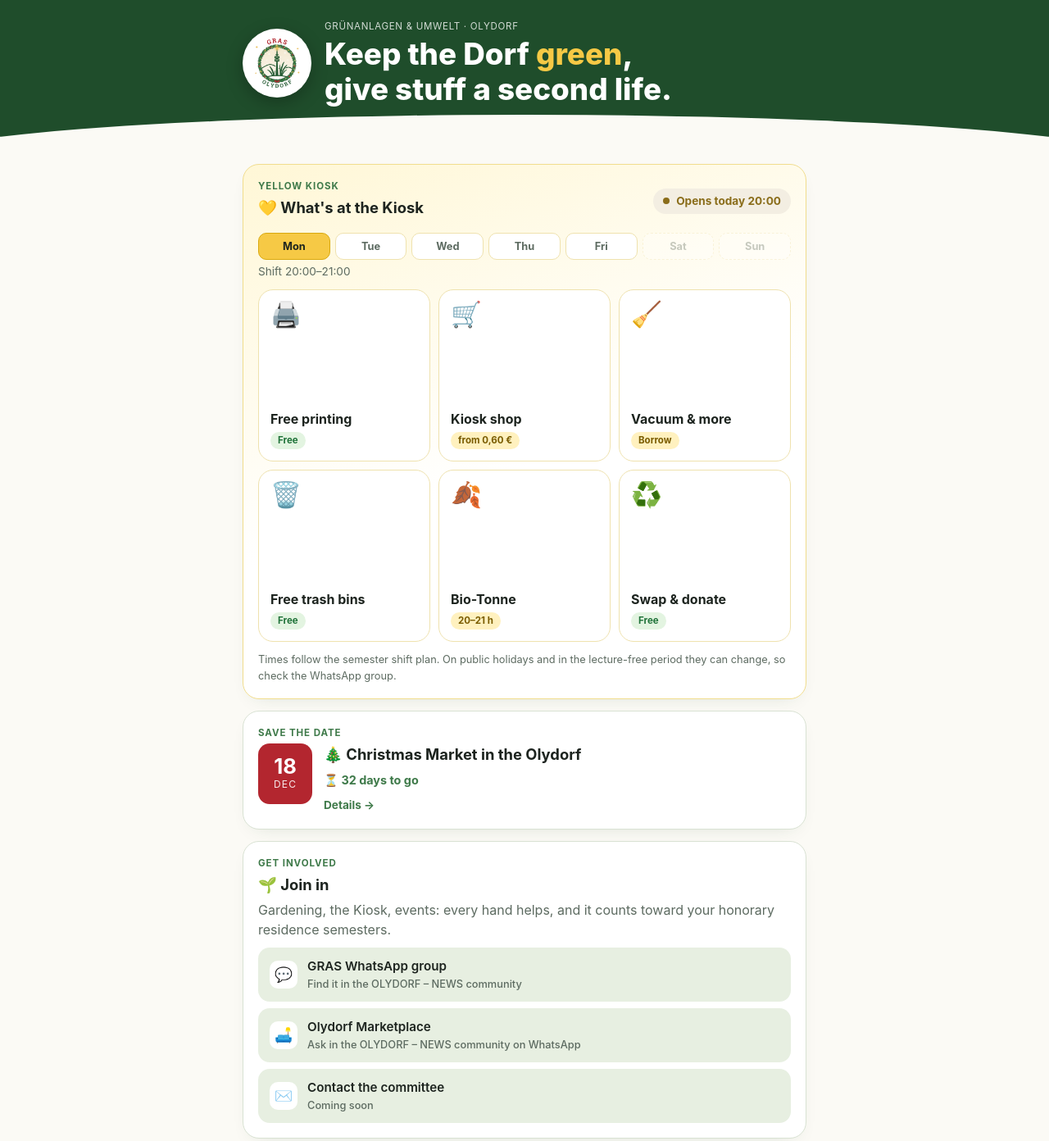
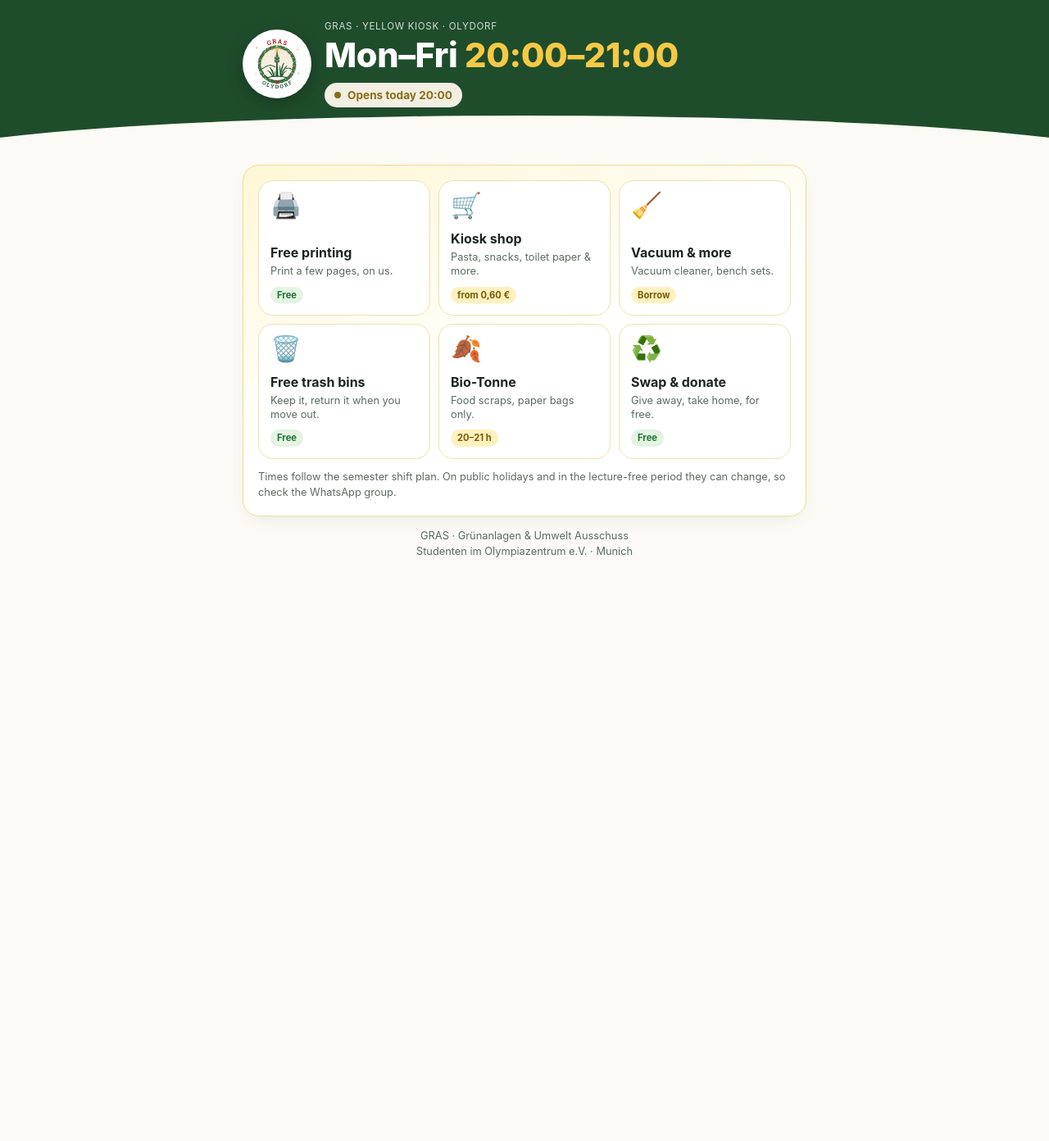
Before and after one commit to gras-olydorf/gras-olydorf.github.io, a plain HTML site: page index.html in a window 1280 px wide. Shown: the top 1392 px of the page at 82% size. After the commit the page ends 800 px from the top, so only its background shows below. Drawn offline with Linux system fonts and the light colour scheme.

Commit message:
Six equal tiles

```diff
--- a/data/kiosk.json
+++ b/data/kiosk.json
@@ -1,5 +1,5 @@
 {
-  "_help": "Edit the values below in the GitHub web editor, then Commit. Days: 0=Sun 1=Mon ... 6=Sat. Each entry in 'services' is one tile; its 'detail' is what opens when you tap it. Prices are numbers in euro (1.2 = 1,20 €). Never put names or phone numbers here: this repo is public.",
+  "_help": "Edit the values below in the GitHub web editor, then Commit. Days: 0=Sun 1=Mon ... 6=Sat. Each entry in 'services' is one tile; its 'detail' is what opens when you tap it. Prices are numbers in euro (1.2 = 1,20 €). Never put names or phone numbers here: this repo is public. 'blurb' is the short line on the tile.",
   "kiosk": {
     "openDays": [1, 2, 3, 4, 5],
     "openHour": 20,
@@ -14,7 +14,8 @@
       "tag": "Free",
       "detail": {
         "text": "Need to print a few pages? Come by during the Kiosk shift and print for free."
-      }
+      },
+      "blurb": "Print a few pages, on us."
     },
     {
       "id": "shop",
@@ -81,7 +82,8 @@
             ]
           }
         ]
-      }
+      },
+      "blurb": "Pasta, snacks, toilet paper & more."
     },
     {
       "id": "borrow",
@@ -94,7 +96,8 @@
           { "item": "Vacuum cleaner", "price": "1 € + 50 € deposit" },
           { "item": "Beer bench set", "price": "2 € + deposit" }
         ]
-      }
+      },
+      "blurb": "Vacuum cleaner, bench sets."
     },
     {
       "id": "bins",
@@ -103,7 +106,8 @@
       "tag": "Free",
       "detail": {
         "text": "Take a trash bin for your room for free. Just bring it back to the Kiosk when you move out."
-      }
+      },
+      "blurb": "Keep it, return it when you move out."
     },
     {
       "id": "bio",
@@ -133,7 +137,8 @@
           "Glass, metal, cat litter"
         ],
         "note": "Bio plastic bags don't break down in time at the composting plant, so the whole load gets sorted out. Paper bags are fine."
-      }
+      },
+      "blurb": "Food scraps, paper bags only."
     },
     {
       "id": "swap",
@@ -155,22 +160,8 @@
           "Batteries & chemicals"
         ],
         "note": "Outside opening hours you can still leave things there, just keep it tidy for the next person."
-      }
+      },
+      "blurb": "Give away, take home, for free."
     }
-  ],
-  "event": {
-    "title": "Christmas Market in the Olydorf",
-    "date": "2026-12-18",
-    "text": "Glühwein, waffles and good company. Come by, bring friends, and help us set up if you like!",
-    "prices": [
-      { "item": "🍷 Glühwein", "price": "" },
-      { "item": "🧇 Waffles", "price": "" }
-    ],
-    "note": "Helping at the stand? Remember your health certificate (Gesundheitszeugnis) if you serve drinks or make waffles."
-  },
-  "links": {
-    "whatsappGroup": "",
-    "marketplace": "",
-    "contact": ""
-  }
+  ]
 }
--- a/index.html
+++ b/index.html
@@ -3,13 +3,13 @@
 <head>
 <meta charset="utf-8">
 <meta name="viewport" content="width=device-width, initial-scale=1, viewport-fit=cover">
-<title>GRAS · Olydorf</title>
-<meta name="description" content="GRAS, the green spaces & environment committee of the Olympic Village in Munich: the Yellow Kiosk with free printing, a cheap shop, lending, Bio-Tonne and events.">
+<title>Yellow Kiosk · GRAS Olydorf</title>
+<meta name="description" content="GRAS, the green spaces & environment committee of the Olympic Village in Munich: the Yellow Kiosk with free printing, a cheap shop, lending and the Bio-Tonne, Mon–Fri 20–21 h.">
 <meta name="theme-color" content="#1f4d2b">
 <link rel="icon" type="image/png" href="assets/favicon.png">
 <link rel="apple-touch-icon" href="assets/apple-touch-icon.png">
 <meta property="og:title" content="GRAS · Olydorf">
-<meta property="og:description" content="The Yellow Kiosk, events and more from the Olydorf green committee.">
+<meta property="og:description" content="Yellow Kiosk in the Olydorf: free printing, cheap essentials, lending, Bio-Tonne.">
 <meta property="og:image" content="assets/logo.png">
 <style>
   :root{
@@ -35,7 +35,8 @@
   .logo{flex:0 0 84px;width:84px;height:84px;border-radius:50%;background:#fff;padding:5px;box-shadow:0 6px 20px rgba(0,0,0,.25)}
   .logo img{width:100%;height:100%;border-radius:50%;display:block}
   .eyebrow-light{font-size:.72rem;letter-spacing:.06em;opacity:.8;text-transform:uppercase}
-  h1{font-size:clamp(1.45rem,6vw,2.3rem);line-height:1.15;margin:4px 0 0;font-weight:800}
+  h1{font-size:clamp(1.7rem,8vw,2.6rem);line-height:1.1;margin:4px 0 0;font-weight:800;letter-spacing:-.01em}
+  h1 em{display:inline-block}
   h1 em{font-style:normal;color:var(--kiosk)}
 
   main{position:relative;z-index:1;margin-top:-40px}
@@ -46,29 +47,26 @@
 
   /* Kiosk: status + compact day strip + 2-column tiles */
   .kiosk{background:linear-gradient(160deg,#fff7d6 0%,#fff 55%);border-color:#f1dd8d}
-  .kiosk-top{display:flex;justify-content:space-between;align-items:center;gap:10px;flex-wrap:wrap}
   .status{display:inline-flex;align-items:center;gap:8px;font-weight:700;font-size:.85rem;padding:5px 12px;border-radius:999px;background:#eee;color:#444}
   .status .dot{width:8px;height:8px;border-radius:50%;background:currentColor}
   .status.open{background:#e3f4e1;color:#20733a}
   .status.open .dot{animation:pulse 1.6s infinite}
   .status.closed{background:#f3eee2;color:#8a6d1a}
+  header .status{margin-top:10px}
   @keyframes pulse{0%{box-shadow:0 0 0 0 rgba(32,115,58,.5)}70%{box-shadow:0 0 0 8px rgba(32,115,58,0)}100%{box-shadow:0 0 0 0 rgba(32,115,58,0)}}
-  .days{display:flex;gap:6px;margin:12px 0 4px}
-  .days span{flex:1;text-align:center;font-size:.8rem;font-weight:700;padding:6px 0;border-radius:10px;background:#fff;border:1px solid #efe2ae;color:var(--muted)}
-  .days span.today{background:var(--kiosk);border-color:var(--kiosk-deep);color:var(--ink)}
-  .days span.off{opacity:.35;border-style:dashed}
-  .time{font-size:.85rem;color:var(--muted);margin-bottom:12px}
 
+  /* Six equal tiles: 2 columns on phones, 3 on wider screens */
   .tiles{display:grid;grid-template-columns:1fr 1fr;gap:10px}
-  .tile{aspect-ratio:1/1;display:flex;flex-direction:column;justify-content:space-between;text-align:left;
+  .tile{display:flex;flex-direction:column;align-items:flex-start;gap:4px;text-align:left;min-height:150px;
         background:#fff;border:1px solid #efe2ae;border-radius:18px;padding:14px;cursor:pointer;
         -webkit-tap-highlight-color:transparent;transition:transform .12s, box-shadow .12s}
-  .tile:hover{box-shadow:0 6px 16px -10px rgba(31,77,43,.4)}
+  .tile .ic{font-size:1.9rem;line-height:1;margin-bottom:auto}
+  .tile b{display:block;font-size:1rem;line-height:1.2;margin-top:12px}
+  .tile p{font-size:.8rem;line-height:1.35;color:var(--muted)}
+  .tile:hover{box-shadow:0 6px 16px -10px rgba(31,77,43,.45)}
   .tile:active{transform:scale(.97)}
-  .tile:focus-visible{outline:3px solid var(--kiosk-deep);outline-offset:2px}
-  .tile .ic{font-size:1.9rem;line-height:1}
-  .tile b{display:block;font-size:1rem;line-height:1.25;margin-top:auto}
-  .tag{display:inline-block;margin-top:6px;font-size:.72rem;font-weight:700;padding:2px 9px;border-radius:999px;background:#fff1bf;color:#7a5c00;align-self:flex-start}
+  .tile:focus-visible{outline:3px solid var(--forest);outline-offset:2px}
+  .tag{display:inline-block;margin-top:6px;font-size:.7rem;font-weight:700;padding:2px 8px;border-radius:999px;background:#fff1bf;color:#7a5c00}
   .tag.free{background:#e3f4e1;color:#20733a}
   @media (min-width:600px){ .tiles{grid-template-columns:repeat(3,1fr)} }
 
@@ -87,6 +85,7 @@
   .sheet-head h3{font-size:1.2rem;flex:1}
   .close{border:0;background:var(--sage);width:34px;height:34px;border-radius:50%;font-size:1.1rem;cursor:pointer}
   .sheet p{color:var(--muted)}
+  .sheet:focus{outline:none}
   .chips{display:flex;flex-wrap:wrap;gap:8px;margin:12px 0 4px}
   .chip{font-weight:700;font-size:.88rem;padding:7px 13px;border-radius:999px}
   .chip.ok{background:#e3f4e1;color:#20733a}
@@ -101,23 +100,6 @@
   .row .p{color:var(--muted);font-variant-numeric:tabular-nums;white-space:nowrap}
   .cat{font-weight:700;font-size:.9rem;margin:16px 0 2px;color:var(--moss)}
 
-  /* Event + links */
-  .event{display:flex;gap:14px;align-items:flex-start}
-  .date{flex:0 0 66px;height:74px;background:var(--berry);color:#fff;border-radius:14px;text-align:center;display:flex;flex-direction:column;justify-content:center}
-  .date b{font-size:1.6rem;line-height:1}
-  .date span{font-size:.75rem;letter-spacing:.1em;text-transform:uppercase;opacity:.9}
-  .countdown{font-weight:700;color:var(--moss);margin-top:6px;font-size:.9rem}
-  .more{margin-top:10px;font-size:.85rem;font-weight:700;color:var(--moss);background:none;border:0;cursor:pointer;padding:0}
-
-  .links{display:grid;gap:8px;margin-top:10px}
-  .link{display:flex;align-items:center;gap:12px;padding:12px 14px;border-radius:14px;background:var(--sage);text-decoration:none;font-weight:600;font-size:.95rem}
-  .link:active{transform:scale(.98)}
-  .link .ic{width:34px;height:34px;border-radius:10px;background:#fff;display:grid;place-items:center;font-size:1.1rem;flex:0 0 34px}
-  .link small{display:block;font-weight:500;color:var(--muted);font-size:.8rem}
-  .link .arrow{margin-left:auto;opacity:.5}
-  .link.disabled{cursor:default}
-  .link.disabled .arrow{display:none}
-
   footer{text-align:center;color:var(--muted);font-size:.8rem;padding:20px 0 32px}
 </style>
 </head>
@@ -127,61 +109,18 @@
   <div class="wrap hero">
     <div class="logo"><img src="assets/logo.png" alt="GRAS Olydorf logo" width="74" height="74"></div>
     <div>
-      <div class="eyebrow-light">Grünanlagen &amp; Umwelt · Olydorf</div>
-      <h1>Keep the Dorf <em>green</em>,<br>give stuff a second life.</h1>
+      <div class="eyebrow-light">GRAS · Yellow Kiosk · Olydorf</div>
+      <h1 id="when">Mon–Fri <em>20–21 h</em></h1>
+      <div class="status" id="status"><span class="dot"></span><span id="status-text">Checking…</span></div>
     </div>
   </div>
 </header>
 
 <main class="wrap">
 
-  <section class="card kiosk" id="kiosk">
-    <div class="kiosk-top">
-      <div>
-        <div class="eyebrow">Yellow Kiosk</div>
-        <h2>💛 What's at the Kiosk</h2>
-      </div>
-      <div class="status" id="status"><span class="dot"></span><span id="status-text">Checking…</span></div>
-    </div>
-    <div class="days" id="days"></div>
-    <div class="time" id="time"></div>
+  <section class="card kiosk" id="kiosk" aria-label="Kiosk services">
     <div class="tiles" id="tiles"></div>
     <p class="note" id="kiosk-note"></p>
-  </section>
-
-  <section class="card" id="event-card" hidden>
-    <div class="eyebrow">Save the date</div>
-    <div class="event">
-      <div class="date"><b id="event-day"></b><span id="event-month"></span></div>
-      <div>
-        <h2 id="event-title"></h2>
-        <div class="countdown" id="countdown"></div>
-        <button class="more" id="event-more" type="button">Details →</button>
-      </div>
-    </div>
-  </section>
-
-  <section class="card">
-    <div class="eyebrow">Get involved</div>
-    <h2>🌱 Join in</h2>
-    <p>Gardening, the Kiosk, events: every hand helps, and it counts toward your honorary residence semesters.</p>
-    <div class="links">
-      <a class="link" id="link-whatsapp" target="_blank" rel="noopener">
-        <span class="ic">💬</span>
-        <span>GRAS WhatsApp group<small id="whatsapp-sub">Find it in the OLYDORF – NEWS community</small></span>
-        <span class="arrow">→</span>
-      </a>
-      <a class="link" id="link-market" target="_blank" rel="noopener">
-        <span class="ic">🛋️</span>
-        <span>Olydorf Marketplace<small id="market-sub">Buy, sell and ask around in the Dorf</small></span>
-        <span class="arrow">→</span>
-      </a>
-      <a class="link" id="link-contact" target="_blank" rel="noopener">
-        <span class="ic">✉️</span>
-        <span>Contact the committee<small id="contact-sub">Coming soon</small></span>
-        <span class="arrow">→</span>
-      </a>
-    </div>
   </section>
 
 </main>
@@ -192,7 +131,7 @@
 </footer>
 
 <dialog id="sheet" aria-labelledby="sheet-title">
-  <div class="sheet">
+  <div class="sheet" tabindex="-1" autofocus>
     <div class="grab"></div>
     <div class="sheet-head">
       <span class="ic" id="sheet-ic"></span>
@@ -255,21 +194,26 @@ $('sheet-close').onclick = closeSheet;
 sheet.addEventListener('click', e => { if (e.target === sheet) closeSheet(); });   // tap outside = close
 
 /* ---------- kiosk ---------- */
+// [1,2,3,4,5] -> "Mon–Fri", [1,3,4] -> "Mon, Wed–Thu"
+function dayRange(days) {
+  const order = [1, 2, 3, 4, 5, 6, 0].filter(d => days.includes(d)), out = [];
+  for (let i = 0; i < order.length; i++) {
+    let j = i; while (j + 1 < order.length && [1,2,3,4,5,6,0].indexOf(order[j + 1]) === [1,2,3,4,5,6,0].indexOf(order[j]) + 1) j++;
+    out.push(j > i ? `${DAYS[order[i]]}–${DAYS[order[j]]}` : DAYS[order[i]]); i = j;
+  }
+  return out.join(', ');
+}
 function renderKiosk(k, services) {
   const pad = n => String(n).padStart(2, '0');
-  [1, 2, 3, 4, 5, 6, 0].forEach(d => {
-    const s = el('span', DAYS[d]); s.dataset.day = d;
-    if (!k.openDays.includes(d)) s.classList.add('off');
-    $('days').append(s);
-  });
-  $('time').textContent = `Shift ${pad(k.openHour)}:00–${pad(k.closeHour)}:00`;
+  $('when').textContent = dayRange(k.openDays) + ' ';
+  $('when').append(el('em', `${pad(k.openHour)}:00–${pad(k.closeHour)}:00`));
   $('kiosk-note').textContent = k.note || '';
 
   (services || []).forEach(s => {
     const b = el('button', null, 'tile'); b.type = 'button';
-    const name = el('div'); name.append(el('b', s.title));
-    if (s.tag) name.append(el('span', s.tag, 'tag' + (s.tag === 'Free' ? ' free' : '')));
-    b.append(el('span', s.icon, 'ic'), name);
+    b.append(el('span', s.icon, 'ic'), el('b', s.title));
+    if (s.blurb) b.append(el('p', s.blurb));
+    if (s.tag) b.append(el('span', s.tag, 'tag' + (s.tag === 'Free' ? ' free' : '')));
     b.onclick = () => openSheet(s.icon, s.title, s.detail || {}, s.id);
     $('tiles').append(b);
   });
@@ -282,7 +226,6 @@ function renderKiosk(k, services) {
 
   const update = () => {
     const t = munichNow(), st = $('status'), txt = $('status-text');
-    $('days').querySelectorAll('[data-day]').forEach(b => b.classList.toggle('today', +b.dataset.day === t.day));
     const today = k.openDays.includes(t.day);
     if (today && t.h >= k.openHour && t.h < k.closeHour) {
       st.className = 'status open'; txt.textContent = `Open · until ${pad(k.closeHour)}:00`;
@@ -296,46 +239,9 @@ function renderKiosk(k, services) {
   update(); setInterval(update, 60000);
 }
 
-/* ---------- event ---------- */
-function renderEvent(e) {
-  if (!e || !e.date) return;
-  const [y, m, d] = e.date.split('-').map(Number);
-  const t = munichNow();
-  const days = Math.round((Date.UTC(y, m - 1, d) - Date.UTC(t.y, t.mo - 1, t.d)) / 864e5);
-  if (days < 0) return;                       // event is over: hide the card
-  $('event-card').hidden = false;
-  $('event-day').textContent = d;
-  $('event-month').textContent = MONTHS[m - 1];
-  $('event-title').textContent = '🎄 ' + e.title;
-  $('countdown').textContent = days > 1 ? `⏳ ${days} days to go` : days === 1 ? '⏳ Tomorrow!' : '✨ Today! See you there';
-  $('event-more').onclick = () => openSheet('🎄', e.title, { text: e.text, items: e.prices, note: e.note });
-}
-
-/* ---------- links ---------- */
-function setLink(id, url, subId, subText) {
-  const a = $(id);
-  if (url) { a.href = url; a.classList.remove('disabled'); }
-  else { a.removeAttribute('href'); a.classList.add('disabled'); }
-  if (subText) $(subId).textContent = subText;
-}
-
-// The Marketplace lives on a separate server. If it is not set or not reachable,
-// send people to the WhatsApp Marketplace group instead, so this page never shows a dead link.
-async function renderLinks(l) {
-  setLink('link-whatsapp', l.whatsappGroup, 'whatsapp-sub', l.whatsappGroup ? 'Tap to join' : null);
-  setLink('link-contact', l.contact, 'contact-sub', l.contact ? 'Write to us' : null);
-  setLink('link-market', null, 'market-sub', 'Ask in the OLYDORF – NEWS community on WhatsApp');
-  if (!l.marketplace) return;
-  try {
-    const ctl = new AbortController(); setTimeout(() => ctl.abort(), 4000);
-    await fetch(l.marketplace, { mode: 'no-cors', signal: ctl.signal, cache: 'no-store' });
-    setLink('link-market', l.marketplace, 'market-sub', 'Buy, sell and ask around in the Dorf');
-  } catch { /* unreachable: keep the WhatsApp fallback */ }
-}
-
 fetch('data/kiosk.json', { cache: 'no-cache' })
   .then(r => r.json())
-  .then(data => { renderKiosk(data.kiosk, data.services); renderEvent(data.event); renderLinks(data.links || {}); })
+  .then(data => { renderKiosk(data.kiosk, data.services); })
   .catch(() => { $('status-text').textContent = 'Could not load the opening hours'; });
 </script>
 </body>
```
